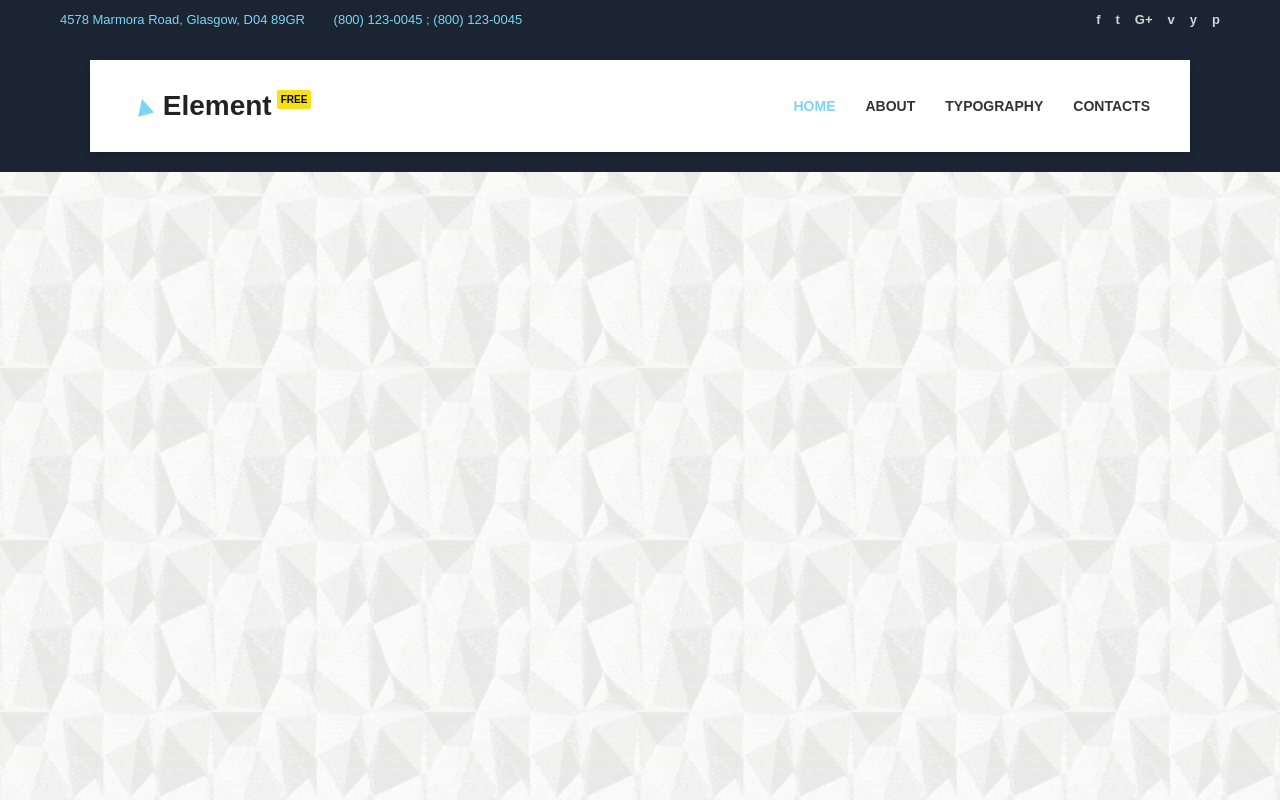
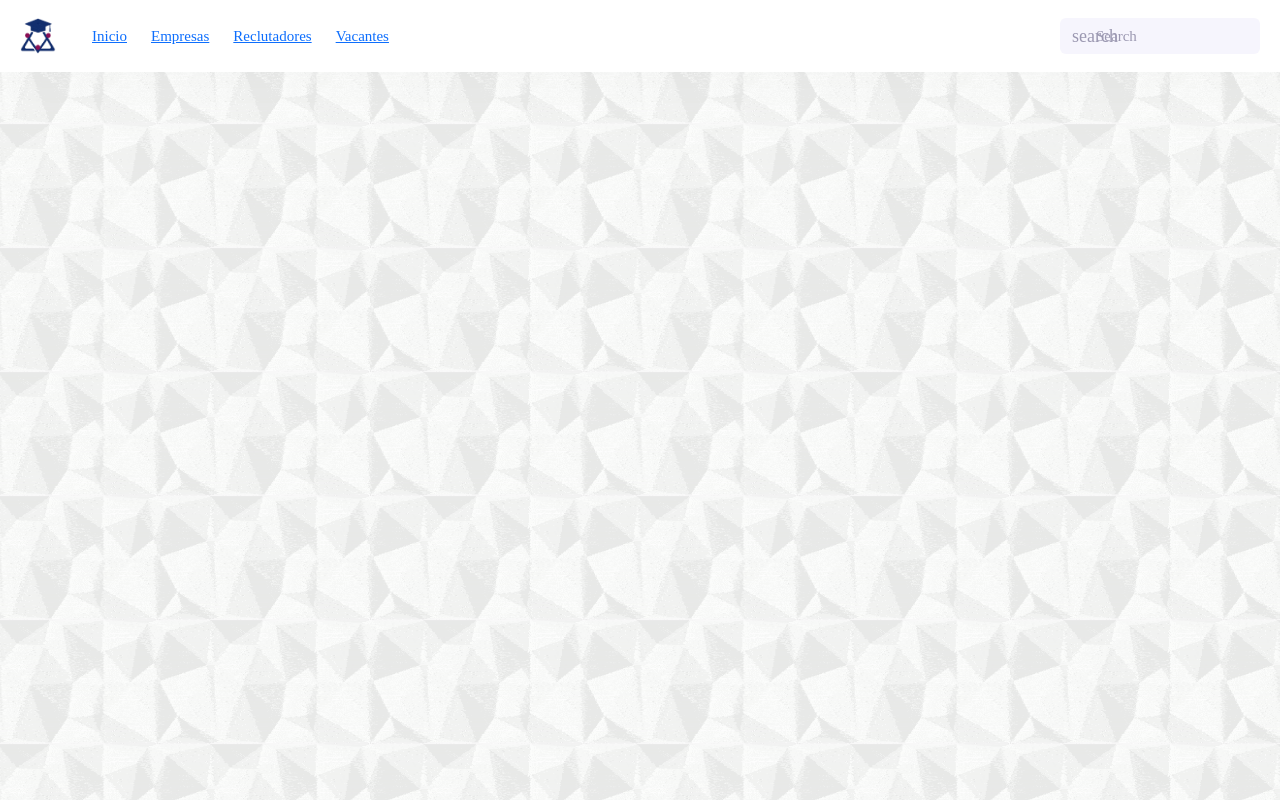
Before and after one commit to FrontCohete/TT_Vistas, a React (Vite) app in the folder Vistas/POR HACER/vistas-pruebas/: page / in a window 1280 px wide. Built offline with nearby package versions, Linux system fonts and the light colour scheme.

Commit message:
nav
Falta correción de items

```diff
--- a/Vistas/POR HACER/vistas-pruebas/package.json
+++ b/Vistas/POR HACER/vistas-pruebas/package.json
@@ -14,7 +14,8 @@
     "normalize.css": "^8.0.1",
     "react": "^19.2.0",
     "react-bootstrap": "^2.10.10",
-    "react-dom": "^19.2.0"
+    "react-dom": "^19.2.0",
+    "react-router-dom": "^7.13.1"
   },
   "devDependencies": {
     "@eslint/js": "^9.39.1",
--- a/Vistas/POR HACER/vistas-pruebas/src/App.jsx
+++ b/Vistas/POR HACER/vistas-pruebas/src/App.jsx
@@ -1,6 +1,6 @@
 import React, { useState } from 'react';
 import './App.css';
-import NavAdmin from './components/NavAdmin';
+import NavAdmin from './components/NavAdmin.jsx';
 
 function App () {
   return(
--- a/Vistas/POR HACER/vistas-pruebas/src/assets/css/global_nav.css
+++ /dev/null
@@ -1,103 +0,0 @@
-/* Configuración General */
-.navbar-container {
-  font-family: 'Arial', sans-serif;
-  width: 100%;
-}
-
-/* --- Top Bar --- */
-.top-bar {
-  background-color: #1a2432; /* Azul oscuro */
-  color: #7bd5f5; /* Azul claro/cyan */
-  padding: 10px 0;
-  font-size: 13px;
-}
-
-.top-bar-content {
-  max-width: 1200px;
-  margin: 0 auto;
-  display: flex;
-  justify-content: space-between;
-  align-items: center;
-  padding: 0 20px;
-}
-
-.info-item {
-  margin-right: 25px;
-}
-
-.social-icons a {
-  color: #fff;
-  text-decoration: none;
-  margin-left: 15px;
-  opacity: 0.8;
-  font-weight: bold;
-}
-
-.social-icons a:hover {
-  opacity: 1;
-}
-
-/* --- Main Nav --- */
-.main-nav {
-  background-color: #1a2432; /* Fondo para que resalte el contenedor blanco */
-  padding: 20px 0;
-}
-
-.main-nav-content {
-  max-width: 1100px;
-  margin: 0 auto;
-  background-color: #ffffff;
-  display: flex;
-  justify-content: space-between;
-  align-items: center;
-  padding: 25px 40px;
-  box-shadow: 0 4px 6px rgba(0,0,0,0.1); /* Opcional: para dar profundidad */
-}
-
-/* Logo */
-.logo {
-  display: flex;
-  align-items: center;
-  font-size: 28px;
-  font-weight: 800;
-  color: #222;
-}
-
-.logo-icon {
-  color: #7bd5f5;
-  margin-right: 5px;
-  transform: rotate(-15deg);
-}
-
-.logo-badge {
-  background-color: #f7e018; /* Amarillo */
-  color: #000;
-  font-size: 10px;
-  padding: 2px 4px;
-  border-radius: 2px;
-  margin-left: 5px;
-  align-self: flex-start;
-  margin-top: 5px;
-}
-
-/* Enlaces */
-.nav-links {
-  list-style: none;
-  display: flex;
-  gap: 30px;
-  margin: 0;
-  padding: 0;
-}
-
-.nav-links a {
-  text-decoration: none;
-  color: #333;
-  font-size: 14px;
-  font-weight: 600;
-  transition: color 0.3s;
-}
-
-.nav-links a:hover,
-.nav-links a.active {
-  color: #7bd5f5;
-}
--- /dev/null
+++ b/Vistas/POR HACER/vistas-pruebas/src/assets/css/nav_admin.css
@@ -0,0 +1,116 @@
+.page.navbar-3-page {
+  background: #f8f7ff;
+  font-family: "Euclid Circular A", "Poppins";
+}
+
+.navbar-3 {
+  --color-primary: #6f5bf3;
+  position: fixed;
+  top: 0;
+  left: 0;
+  z-index: 1;
+  display: flex;
+  align-items: center;
+  padding: 0 20px;
+  height: 72px;
+  width: 100%;
+  background: #ffffff;
+  color: #5b5968;
+  box-shadow: 0 10px 50px rgb(0 0 0 / 2%);
+}
+
+.navbar-3 a {
+  padding: 0 12px;
+  display: flex;
+  align-items: center;
+  cursor: pointer;
+  width: 100%;
+  height: 72px;
+  font-size: 15px;
+}
+
+.navbar-3 > img {
+  margin: 0 24px 0 0;
+  height: 36px;
+  width: 36px;
+}
+
+.navbar-3-menu {
+  display: flex;
+  align-items: center;
+  justify-content: center;
+  font-weight: 500;
+}
+
+.navbar-3-dropdown {
+  position: fixed;
+  z-index: 1;
+  top: 82px;
+  left: 0;
+  height: 0;
+  width: 120px;
+  padding: 6px 0;
+  overflow: hidden;
+  display: grid;
+  opacity: 0;
+  visibility: hidden;
+  transition: 0.3s;
+  border-radius: 6px;
+  background: #ffffff;
+  box-shadow: 0 0 30px rgb(0 0 0 / 4%);
+  transition: 0.3s;
+}
+
+.navbar-3 a:is(:hover, .active) {
+  color: var(--color-primary);
+}
+
+.navbar-3-dropdown.visible {
+  opacity: 1;
+  visibility: visible;
+  height: max-content;
+}
+
+.navbar-3-dropdown::after {
+  content: "";
+  position: absolute;
+  inset: 0;
+  top: -12px;
+}
+
+.navbar-3-dropdown > a {
+  position: relative;
+  z-index: 1;
+  height: 40px;
+  font-size: 14px;
+  white-space: nowrap;
+}
+
+.navbar-3-search {
+  position: relative;
+  margin-left: auto;
+}
+
+.navbar-3-search span {
+  position: absolute;
+  top: 50%;
+  left: 12px;
+  translate: 0 -50%;
+  font-size: 18px;
+}
+
+.navbar-3-search input {
+  border: 0;
+  border-radius: 6px;
+  height: 36px;
+  width: 100%;
+  max-width: 200px;
+  background: #f6f5fd;
+  padding-left: 36px;
+  font-size: 15px;
+}
+
+.navbar-3-search span,
+.navbar-3-search input::placeholder {
+  color: #9b98b1;
+}
--- a/Vistas/POR HACER/vistas-pruebas/src/components/NavAdmin.jsx
+++ b/Vistas/POR HACER/vistas-pruebas/src/components/NavAdmin.jsx
@@ -1,53 +1,103 @@
-import 'normalize.css'
-import '../assets/css/main_index.css'
-import img_admin from '../assets/img-no-opt/img-adm.svg';
-import img_emp from '../assets/img-no-opt/img-rec.svg';
-import img_usr from '../assets/img-no-opt/img-usr.svg';
+import { useState, useRef } from "react";
+import { Link } from "react-router-dom"; // Mantenemos este para el dropdown
+import 'normalize.css';
+import '../assets/css/nav_admin.css';
 import 'bootstrap/dist/css/bootstrap.min.css';
-import '../assets/css/global_nav.css'
+import avatar from "../assets/img-no-opt/logo-caspita.png";
 
+const items = [
+  { name: "Inicio", path: "/" },
+  {
+    name: "Empresas",
+    items: [
+      { name: "Visualizar Preregistros", path: "/empresas/preregistros" },
+      { name: "Visualizar Existentes", path: "/empresas/existentes" }
+    ]
+  },
+  {
+    name: "Reclutadores",
+    items: [
+      { name: "Visualizar Existentes", path: "/reclutadores/existentes" },
+      { name: "Emitir Reportes", path: "/reclutadores/reportes" }
+    ]
+  },
+  {
+    name: "Vacantes",
+    items: [
+      { name: "Aprobar Publicaciones", path: "/vacantes/aprobar" },
+      { name: "Corrección de Publicaciones", path: "/vacantes/corregir" },
+      { name: "Visualizar Reportes", path: "/vacantes/reportes" }
+    ]
+  },
+];
 
-const Navbar = () => {
+// Renombramos esto a 'NavItem' para evitar conflicto con 'Link' de react-router-dom
+const NavItem = ({ item, activeItem, onHover }) => {
+  const linkRef = useRef();
+
+  const handleHover = () => {
+    const rect = linkRef.current.getBoundingClientRect();
+    onHover(item, `${rect.x}px`);
+  };
+
   return (
-    <nav className="navbar-container">
-      <div className="top-bar">
-        <div className="top-bar-content">
-          <div className="contact-info">
-            <span className="info-item">
-              <i className="location-icon"></i> 4578 Marmora Road, Glasgow, D04 89GR
-            </span>
-            <span className="info-item">
-              <i className="phone-icon"></i> (800) 123-0045 ; (800) 123-0045
-            </span>
-          </div>
-          <div className="social-icons">
-            <a href="#facebook">f</a>
-            <a href="#twitter">t</a>
-            <a href="#google">G+</a>
-            <a href="#vimeo">v</a>
-            <a href="#youtube">y</a>
-            <a href="#pinterest">p</a>
-          </div>
-        </div>
-      </div>
-
-      <div className="main-nav">
-        <div className="main-nav-content">
-          <div className="logo">
-            <span className="logo-icon">▲</span>
-            <span className="logo-text">Element</span>
-            <span className="logo-badge">FREE</span>
-          </div>
-          <ul className="nav-links">
-            <li><a href="#home" className="active">HOME</a></li>
-            <li><a href="#about">ABOUT</a></li>
-            <li><a href="#typography">TYPOGRAPHY</a></li>
-            <li><a href="#contacts">CONTACTS</a></li>
-          </ul>
-        </div>
-      </div>
-    </nav>
+    <a
+      className={item?.name === activeItem?.name ? "active" : ""}
+      ref={linkRef}
+      onMouseEnter={handleHover}
+      style={{ cursor: "pointer" }}
+    >
+      {item.name}
+    </a>
   );
 };
 
-export default Navbar;
+const Search = () => (
+  <div className="navbar-3-search">
+    <span className="material-symbols-outlined">search</span>
+    <input type="text" placeholder="Search" />
+  </div>
+);
+
+// Lo cambiamos a 'export default function NavAdmin' para que coincida con App.jsx
+export default function NavAdmin() {
+  const [translateX, setTranslateX] = useState("0");
+  const [activeItem, setActiveItem] = useState(null);
+
+  const handleLinkHover = (item, x) => {
+    setActiveItem(item || null);
+    setTranslateX(x);
+  };
+
+  return (
+    <section className="page navbar-3-page">
+      <nav className="navbar-3">
+        <img src={avatar} alt="Logo Caspita" />
+        <div className="navbar-3-menu">
+          {items.map((item) => (
+            <NavItem
+              key={item.name} // Siempre agrega un 'key' único al usar .map()
+              activeItem={activeItem}
+              item={item}
+              onHover={handleLinkHover}
+            />
+          ))}
+          <div
+            style={{
+              translate: `${translateX} 0`,
+            }}
+            className={`navbar-3-dropdown ${activeItem ? "visible" : ""}`}
+          >
+            {/* Corrección: 'subItem' es un objeto, renderizamos subItem.name */}
+            {activeItem?.items?.map((subItem) => (
+              <Link key={subItem.name} to={subItem.path}>
+                {subItem.name}
+              </Link>
+            ))}
+          </div>
+        </div>
+        <Search />
+      </nav>
+    </section>
+  );
+}
--- a/Vistas/POR HACER/vistas-pruebas/src/main.jsx
+++ b/Vistas/POR HACER/vistas-pruebas/src/main.jsx
@@ -1,11 +1,14 @@
 import { StrictMode } from 'react'
 import { createRoot } from 'react-dom/client'
+import { BrowserRouter } from 'react-router-dom';
 import 'bootstrap/dist/css/bootstrap.min.css';
 import './index.css'
 import App from './App.jsx'
 
 createRoot(document.getElementById('root')).render(
   <StrictMode>
-    <App />
+    <BrowserRouter> {/* <--- ESTA LÍNEA ES OBLIGATORIA */}
+      <App />
+    </BrowserRouter>
   </StrictMode>,
 )
```
Also changed, not shown: 1 other file (tests, documents, lock files or other folders).
